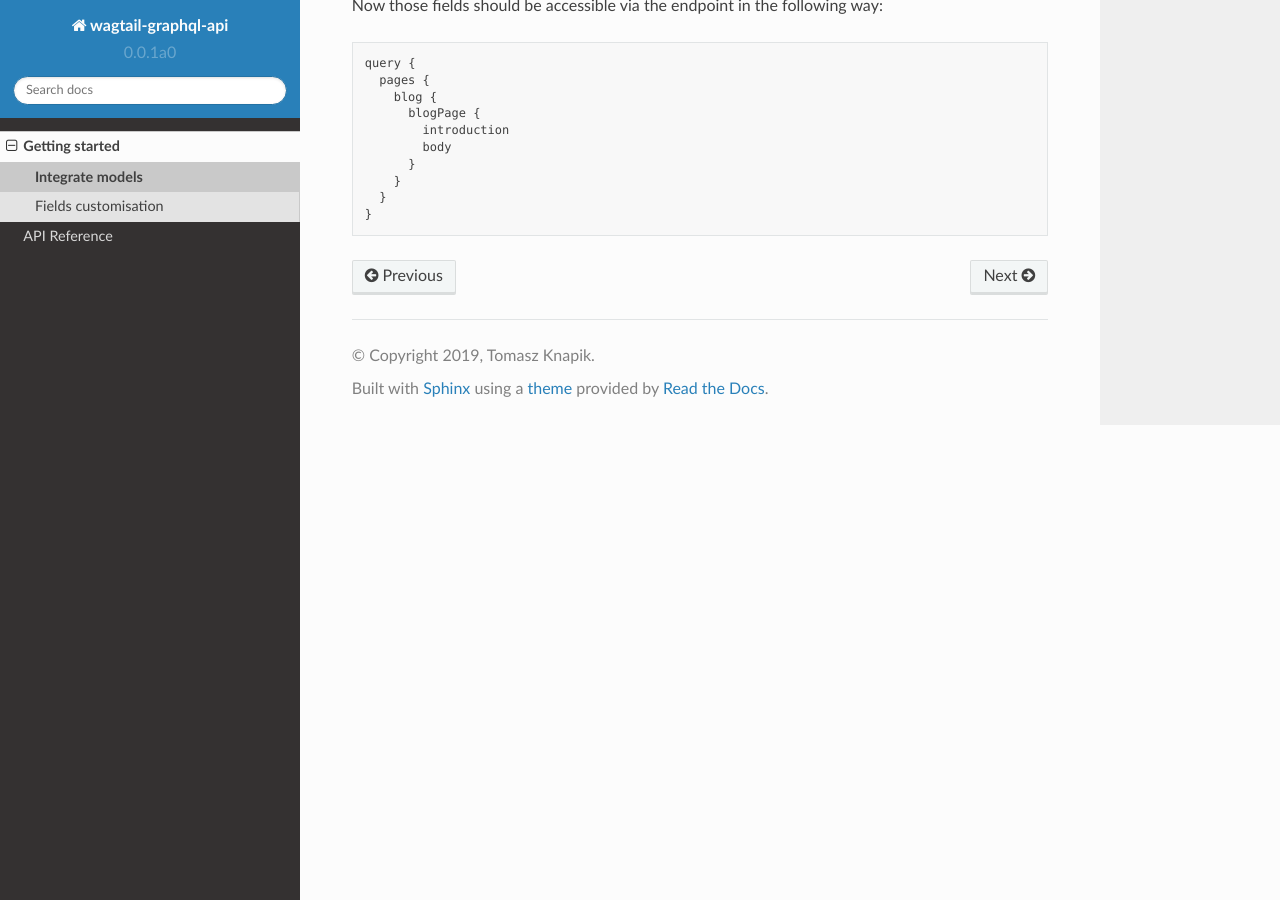
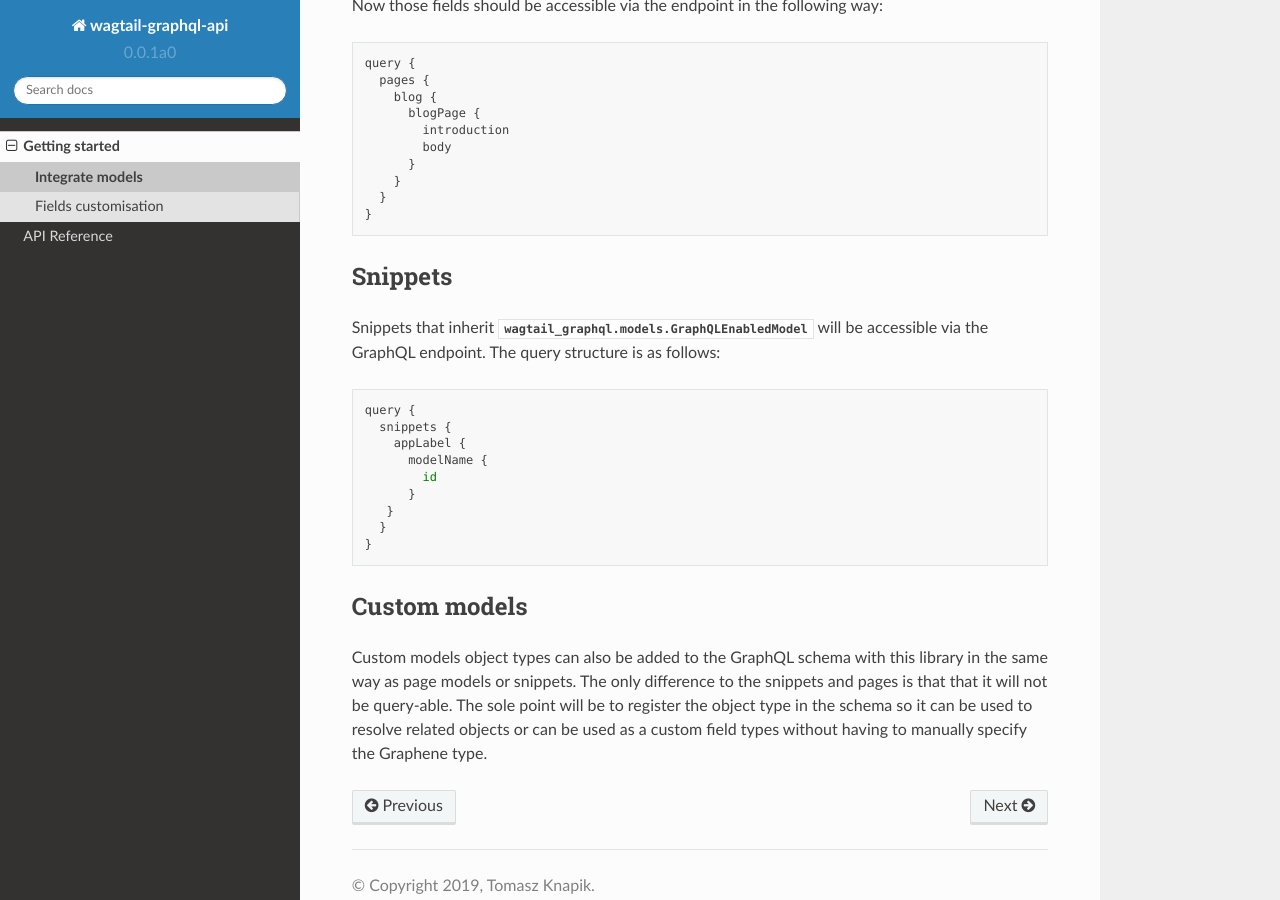
Before and after one commit to tm-kn/wagtail-graphql-api, a Sphinx documentation site: the page built from docs/getting_started/integrate_models.rst, in a window 1280 px wide and 900 px high, scrolled down 1616 px. Built offline with Sphinx 7.4.7 and the Read the Docs theme 2.0.0, drawn with Linux system fonts in a browser that asks for light colours; pages that are not in the unit, such as notebooks, are missing from menus; some of the changed text lies outside the part shown.

Commit message:
Upgrade model integration doc

```diff
--- a/docs/getting_started/integrate_models.rst
+++ b/docs/getting_started/integrate_models.rst
@@ -20,8 +20,8 @@ It can be queried via the GraphQL endpoint with the following query:
      }
    }
 
-Enabling model to be accessible via GraphQL endpoint
-----------------------------------------------------
+Enabling page model to be accessible via GraphQL endpoint
+---------------------------------------------------------
 To query any specific page model fields, it needs to first be registered. To do
 that the page model has to inherit
 :class:`wagtail_graphql.models.GraphQLEnabledModel`.
@@ -101,3 +101,31 @@ Now those fields should be accessible via the endpoint in the following way:
        }
      }
    }
+
+Snippets
+--------
+
+Snippets that inherit :class:`wagtail_graphql.models.GraphQLEnabledModel` will
+be accessible via the GraphQL endpoint. The query structure is as follows:
+
+.. code-block::
+
+   query {
+     snippets {
+       appLabel {
+         modelName {
+           id
+         }
+      }
+     }
+   }
+
+Custom models
+-------------
+
+Custom models object types can also be added to the GraphQL schema with this
+library in the same way as page models or snippets.
+The only difference to the snippets and pages is that that it will
+not be query-able. The sole point will be to register the object type in the
+schema so it can be used to resolve related objects or can be used as a custom
+field types without having to manually specify the Graphene type.
```
Also changed, not shown: other parts of docs/getting_started/integrate_models.rst (+2 -2 lines).
